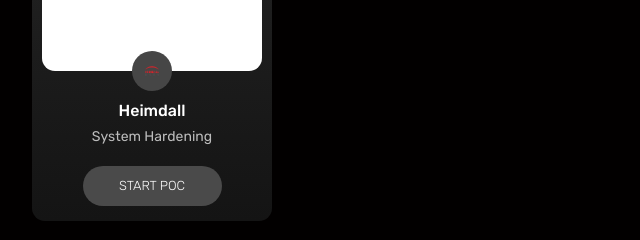
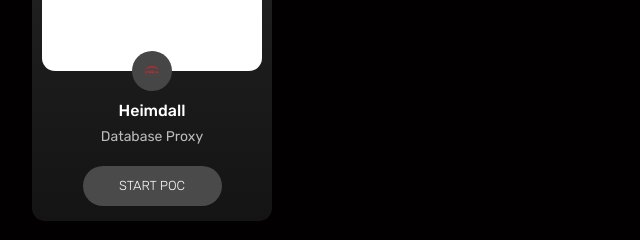
Before and after one commit to HACKERverse-company/HV-Quest, a plain HTML site: page index.html in a window 1280 px wide. Shown: the part 1200-1440 px from the top of the page, 98-738 px from the left. Drawn offline with Linux system fonts and the light colour scheme; a web font is replaced by a local one.

Commit message:
main: Fixed category

```diff
--- a/index.html
+++ b/index.html
@@ -112,7 +112,7 @@
             </div>
             <div class="bran-info">
               <strong>Heimdall</strong>
-              <small>System Hardening</small>
+              <small>Database Proxy</small>
               <a href="https://app.hackerverse.quest/heimdall" target="_blank" class="start-btn">Start POC</a>
             </div>
           </div>
```
